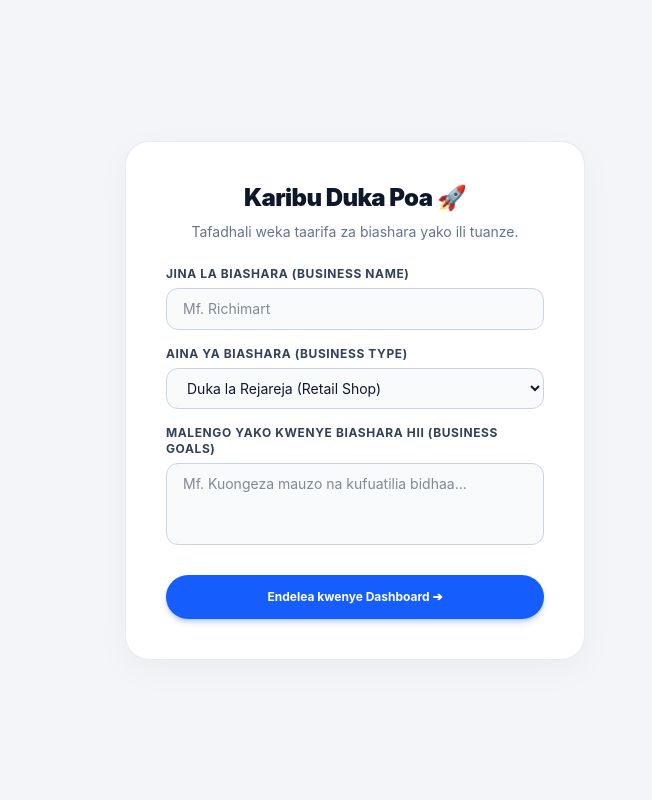
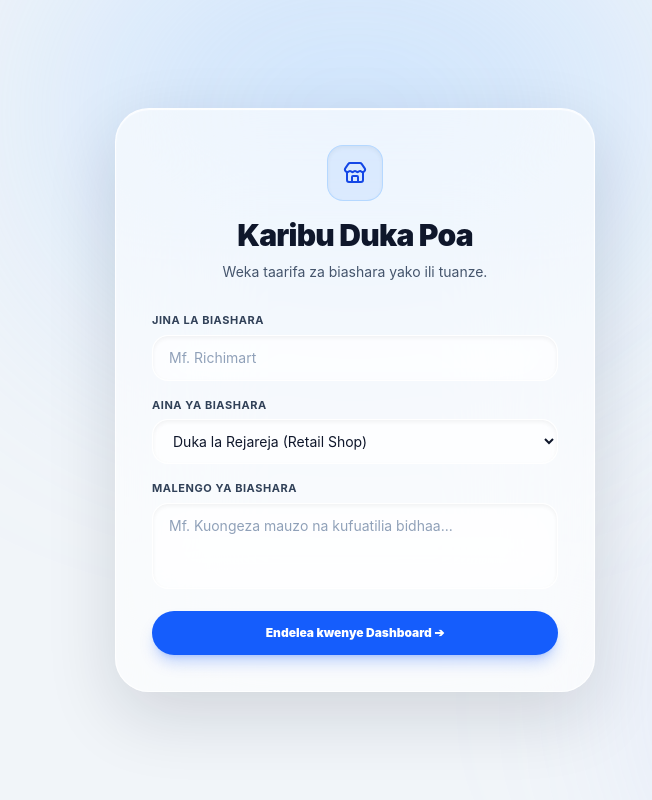
Before and after one commit to Richazzer/duka-poa-face, a React (Vite) app: page /onboarding/splash in a window 1280 px wide. Shown: the whole page, without its empty margins (285-937 px from the left). Built offline with nearby package versions, Linux system fonts and the light colour scheme.

Commit message:
Refactor BusinessOnboarding component for clarity

```diff
--- a/src/pages/BusinessOnboarding.jsx
+++ b/src/pages/BusinessOnboarding.jsx
@@ -1,6 +1,7 @@
 import React, { useState } from 'react';
 import { useNavigate } from 'react-router-dom';
 import axios from 'axios';
+import { Loader2, Store } from 'lucide-react';
 import { API_BASE_URL } from '../config';
 
 export default function BusinessOnboarding() {
@@ -9,21 +10,17 @@ export default function BusinessOnboarding() {
     business_type: 'retail',
     goals: '',
   });
-
   const [loading, setLoading] = useState(false);
   const [error, setError] = useState('');
   const navigate = useNavigate();
 
-  const handleChange = (e) => {
-    const { name, value } = e.target;
-    setFormData((prev) => ({
-      ...prev,
-      [name]: value,
-    }));
+  const handleChange = (event) => {
+    const { name, value } = event.target;
+    setFormData((previous) => ({ ...previous, [name]: value }));
   };
 
-  const handleSubmit = async (e) => {
-    e.preventDefault();
+  const handleSubmit = async (event) => {
+    event.preventDefault();
     setLoading(true);
     setError('');
 
@@ -33,57 +30,72 @@ export default function BusinessOnboarding() {
       localStorage.getItem('accessToken');
 
     try {
-      // 1. Sends to your live Render backend (WORKS ON ALL PHONES)
-      await axios.post(
-        `${API_BASE_URL}/api/v1/onboarding/`,
-        formData,
-        {
+      await axios.post(`${API_BASE_URL}/api/v1/onboarding/`, formData, {
         headers: token ? { Authorization: `Bearer ${token}` } : {},
+      });
+
+      let storedUser = {};
+      try {
+        storedUser = JSON.parse(localStorage.getItem('user') || '{}');
+      } catch {
+        storedUser = {};
       }
-      );
 
-      // 2. Mark user as onboarded in browser storage
-      const storedUser = JSON.parse(localStorage.getItem('user') || '{}');
-      localStorage.setItem('user', JSON.stringify({ ...storedUser, is_onboarded: true }));
+      const updatedUser = { ...storedUser, is_onboarded: true };
+      localStorage.setItem('user', JSON.stringify(updatedUser));
+      localStorage.setItem('user_data', JSON.stringify(updatedUser));
       localStorage.setItem('is_onboarded', 'true');
+      window.dispatchEvent(new Event('duka_auth_changed'));
 
-      // 3. Enter Dashboard
       navigate('/app');
-
-    } catch (err) {
-      console.error('Onboarding submission error:', err);
-      const msg = err.response?.data?.message || err.response?.data?.error;
-      setError(msg || 'Imeshindikana kuhifadhi taarifa. Tafadhali jaribu tena.');
+    } catch (requestError) {
+      console.error('Onboarding submission error:', requestError);
+      const message =
+        requestError.response?.data?.message ||
+        requestError.response?.data?.error;
+      setError(message || 'Imeshindikana kuhifadhi taarifa. Tafadhali jaribu tena.');
     } finally {
       setLoading(false);
     }
   };
 
+  const inputClass =
+    'w-full rounded-2xl border border-white/80 bg-white/55 px-4 py-3 text-sm text-slate-900 shadow-inner outline-none backdrop-blur-xl transition placeholder:text-slate-400 focus:border-blue-500 focus:ring-4 focus:ring-blue-500/10 dark:border-white/10 dark:bg-white/[0.05] dark:text-white dark:focus:border-blue-400';
+
   return (
-    <div className="min-h-screen bg-[#f3f5f9] dark:bg-[#0a0e17] flex items-center justify-center p-4 py-12 font-sans select-none">
-      <div className="w-full max-w-[460px] bg-white dark:bg-[#151c28] rounded-3xl p-8 sm:p-10 shadow-[0_10px_35px_rgba(0,0,0,0.04)] border border-slate-200/80 dark:border-slate-800 flex flex-col">
+    <main className="relative flex min-h-screen items-center justify-center overflow-hidden bg-slate-100 px-4 py-12 font-sans text-slate-900 transition-colors duration-300 dark:bg-[#070a12] dark:text-white">
+      <div className="pointer-events-none absolute left-1/2 top-[-12%] h-[420px] w-[620px] -translate-x-1/2 rounded-full bg-blue-300/35 blur-[130px] dark:bg-blue-600/20" />
+      <div className="pointer-events-none absolute bottom-[-12%] right-[-8%] h-[400px] w-[400px] rounded-full bg-indigo-300/25 blur-[120px] dark:bg-indigo-600/15" />
 
-        {/* Title */}
-        <h1 className="text-2xl font-black text-slate-900 dark:text-white text-center tracking-tight">
-          Karibu Duka Poa 🚀
+      <section className="relative w-full max-w-[480px] overflow-hidden rounded-[34px] border border-white/80 bg-white/60 p-6 shadow-[0_24px_70px_rgba(15,23,42,0.14),inset_0_1px_1px_rgba(255,255,255,0.9)] backdrop-blur-3xl dark:border-white/10 dark:bg-[#121724]/65 dark:shadow-[0_24px_70px_rgba(0,0,0,0.45),inset_0_1px_1px_rgba(255,255,255,0.12)] sm:p-9">
+        <div className="pointer-events-none absolute inset-x-8 top-0 h-px bg-gradient-to-r from-transparent via-white to-transparent dark:via-white/40" />
+
+        <div className="mb-7 text-center">
+          <span className="mx-auto mb-4 flex h-14 w-14 items-center justify-center rounded-2xl border border-blue-300/50 bg-blue-500/10 text-blue-700 shadow-inner dark:border-blue-300/15 dark:text-blue-300">
+            <Store className="h-6 w-6" />
+          </span>
+          <h1 className="text-2xl font-black tracking-tight sm:text-3xl">
+            Karibu Duka Poa
           </h1>
-        <p className="text-xs sm:text-sm text-slate-500 dark:text-slate-400 text-center mt-2 mb-6">
-          Tafadhali weka taarifa za biashara yako ili tuanze.
+          <p className="mt-2 text-xs leading-relaxed text-slate-600 dark:text-slate-400 sm:text-sm">
+            Weka taarifa za biashara yako ili tuanze.
           </p>
+        </div>
 
-        {/* Error Alert */}
         {error && (
-          <div className="mb-6 p-3.5 bg-red-50 border border-red-200 text-red-600 text-xs rounded-xl font-bold text-center">
+          <div
+            role="alert"
+            className="mb-5 rounded-2xl border border-rose-300/70 bg-rose-100/60 p-3.5 text-center text-xs font-bold text-rose-700 backdrop-blur-xl dark:border-rose-400/20 dark:bg-rose-950/35 dark:text-rose-300"
+          >
             {error}
           </div>
         )}
 
         <form onSubmit={handleSubmit} className="space-y-4">
-          {/* Business Name */}
-          <div>
-            <label className="block text-xs font-bold text-slate-700 dark:text-slate-200 uppercase tracking-wider mb-1.5">
-              Jina la Biashara (Business Name)
-            </label>
+          <label className="block">
+            <span className="mb-1.5 block text-[11px] font-bold uppercase tracking-wider text-slate-700 dark:text-slate-300">
+              Jina la Biashara
+            </span>
             <input
               type="text"
               name="business_name"
@@ -91,21 +103,20 @@ export default function BusinessOnboarding() {
               value={formData.business_name}
               onChange={handleChange}
               placeholder="Mf. Richimart"
-              className="w-full px-4 py-2.5 bg-slate-50 dark:bg-slate-800 border border-slate-300 dark:border-slate-700 rounded-xl text-slate-900 dark:text-white text-sm focus:outline-none focus:ring-2 focus:ring-blue-500"
+              className={inputClass}
             />
-          </div>
+          </label>
 
-          {/* Business Type */}
-          <div>
-            <label className="block text-xs font-bold text-slate-700 dark:text-slate-200 uppercase tracking-wider mb-1.5">
-              Aina ya Biashara (Business Type)
-            </label>
+          <label className="block">
+            <span className="mb-1.5 block text-[11px] font-bold uppercase tracking-wider text-slate-700 dark:text-slate-300">
+              Aina ya Biashara
+            </span>
             <select
               name="business_type"
               required
               value={formData.business_type}
               onChange={handleChange}
-              className="w-full px-4 py-2.5 bg-slate-50 dark:bg-slate-800 border border-slate-300 dark:border-slate-700 rounded-xl text-slate-900 dark:text-white text-sm focus:outline-none focus:ring-2 focus:ring-blue-500"
+              className={inputClass}
             >
               <option value="retail">Duka la Rejareja (Retail Shop)</option>
               <option value="wholesale">Duka la Jumla (Wholesale)</option>
@@ -113,35 +124,38 @@ export default function BusinessOnboarding() {
               <option value="pharmacy">Duka la Dawa (Pharmacy)</option>
               <option value="other">Nyinginezo (Other)</option>
             </select>
-          </div>
+          </label>
 
-          {/* Business Goals */}
-          <div>
-            <label className="block text-xs font-bold text-slate-700 dark:text-slate-200 uppercase tracking-wider mb-1.5">
-              Malengo yako kwenye Biashara Hii (Business Goals)
-            </label>
+          <label className="block">
+            <span className="mb-1.5 block text-[11px] font-bold uppercase tracking-wider text-slate-700 dark:text-slate-300">
+              Malengo ya Biashara
+            </span>
             <textarea
               name="goals"
               rows={3}
               value={formData.goals}
               onChange={handleChange}
               placeholder="Mf. Kuongeza mauzo na kufuatilia bidhaa..."
-              className="w-full px-4 py-2.5 bg-slate-50 dark:bg-slate-800 border border-slate-300 dark:border-slate-700 rounded-xl text-slate-900 dark:text-white text-sm focus:outline-none focus:ring-2 focus:ring-blue-500 resize-none"
+              className={`${inputClass} resize-none`}
             />
-          </div>
+          </label>
 
-          {/* Submit Button */}
-          <div className="pt-2">
           <button
             type="submit"
             disabled={loading}
-              className="w-full py-3.5 bg-blue-600 hover:bg-blue-700 text-white font-bold text-xs rounded-full shadow-md shadow-blue-600/25 active:scale-95 transition-all cursor-pointer disabled:opacity-50"
+            className="flex w-full items-center justify-center gap-2 rounded-full bg-blue-600 px-6 py-3.5 text-xs font-black text-white shadow-lg shadow-blue-600/25 transition hover:scale-[1.01] hover:bg-blue-500 active:scale-95 disabled:cursor-wait disabled:opacity-60"
           >
-              {loading ? 'Inahifadhi...' : 'Endelea kwenye Dashboard ➔'}
+            {loading ? (
+              <>
+                <Loader2 className="h-4 w-4 animate-spin" />
+                Inahifadhi...
+              </>
+            ) : (
+              'Endelea kwenye Dashboard ➔'
+            )}
           </button>
-          </div>
         </form>
-      </div>
-    </div>
+      </section>
+    </main>
   );
 }
```
Lines whose indentation alone changed are shown as unchanged.
